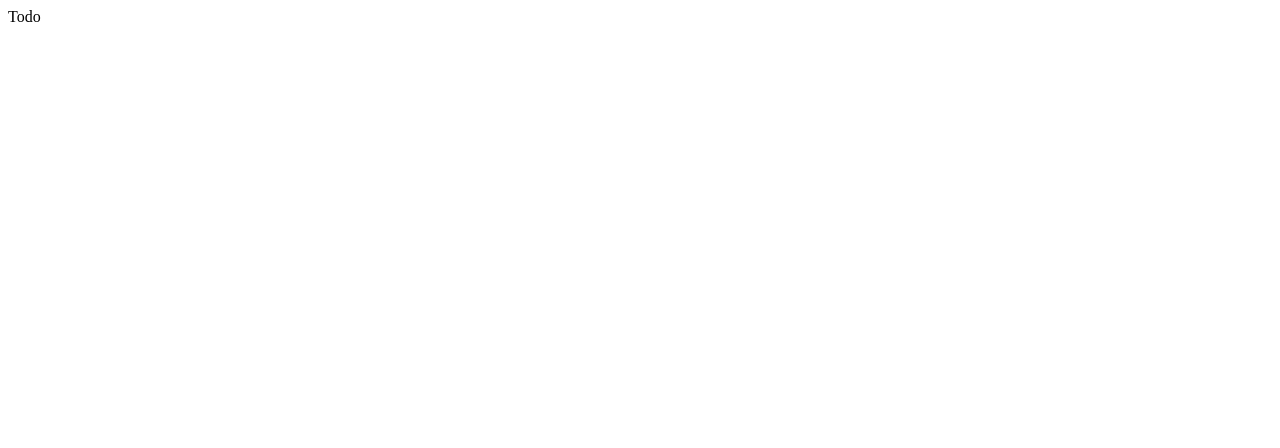
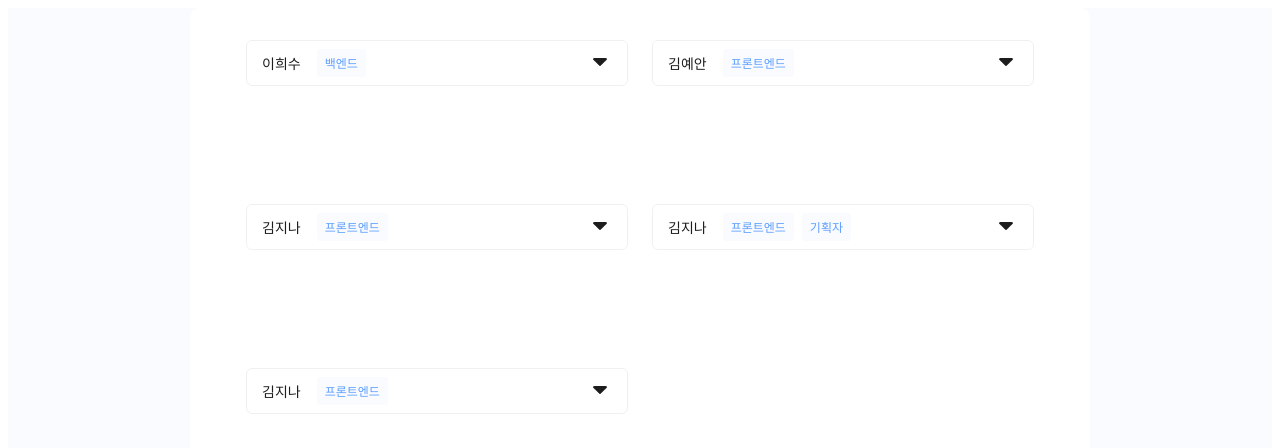
Before and after one commit to Teammanagers/frontend-v2, a React (Vite) app: page /todo in a window 1280 px wide. Shown: the top 448 px of the page. Built offline with nearby package versions, Linux system fonts and the light colour scheme.

Commit message:
feat: ActionDropdown 및 버튼 컴포넌트화

```diff
--- a/src/entities/todo/ui/ActionDropdown.tsx
+++ b/src/entities/todo/ui/ActionDropdown.tsx
@@ -3,7 +3,7 @@ import { Dropdown } from '@/shared/components/dropdown/compound/Dropdown';
 import useToggle from '@/shared/components/dropdown/hooks/useToggle';
 import dropdownIcon from '@/shared/assets/icons/dropdown.svg';
 
-export default function ActionDropdown() {
+function ActionDropdown() {
   const { isOpen, setIsOpen, toggle } = useToggle();
 
   return (
@@ -14,13 +14,15 @@ export default function ActionDropdown() {
 
       <Dropdown.Menu isOpen={isOpen} top="10px" left="-50%">
         <MenuWrapper>
-          <MenuItem onClick={toggle}>수정</MenuItem>
-          <MenuItem onClick={toggle}>삭제</MenuItem>
+          <ModifyButton onClick={toggle}>수정</ModifyButton>
+          <DeleteButton onClick={toggle}>삭제</DeleteButton>
         </MenuWrapper>
       </Dropdown.Menu>
     </Dropdown>
   );
 }
+
+export { ActionDropdown };
 
 const MenuWrapper = styled.div`
   display: flex;
@@ -46,4 +48,15 @@ const MenuWrapper = styled.div`
   }
 `;
 
-const MenuItem = styled.button``;
+const MenuItem = styled.button`
+  font-size: 10px;
+  font-weight: 400;
+`;
+
+const ModifyButton = styled(MenuItem)`
+  color: #1d1d1d;
+`;
+
+const DeleteButton = styled(MenuItem)`
+  color: #ff0000;
+`;
--- a/src/entities/todo/ui/Todo.tsx
+++ b/src/entities/todo/ui/Todo.tsx
@@ -1,7 +1,9 @@
 import { ReactNode } from 'react';
 import styled from 'styled-components';
-import dropdownMenuIcon from '@/shared/assets/common/dropdown-menu.svg';
 import { ButtonState, ITodo } from '../todo.type';
+import { Button } from './Button';
+import { TodoStatus } from './TodoStatus';
+import { ActionDropdown } from './ActionDropdown';
 
 /**
  * Todo 컴포넌트는 할 일 항목을 렌더링합니다.
@@ -10,10 +12,10 @@ import { ButtonState, ITodo } from '../todo.type';
  * @param {ButtonState} buttonState - 버튼의 상태를 나타내는 값 ('menu', 'alarm', 'none').
  */
 
-export const Todo = ({ children, buttonState }: ITodo) => {
+function Todo({ children, buttonState }: ITodo) {
   const buttonComponents: { [key in ButtonState]: ReactNode } = {
-    menu: <img src={dropdownMenuIcon} alt="dropdown-menu-icon" />,
-    alarm: <button>깨우기</button>, // 공통 컴포넌트 버튼 추가 예정
+    menu: <ActionDropdown />,
+    alarm: <Button>깨우기</Button>,
     none: null,
   };
 
@@ -21,7 +23,7 @@ export const Todo = ({ children, buttonState }: ITodo) => {
     <TodoContainer>
       <InnerWrapper>
         <ContentWrapper>
-          <Checkbox />
+          <TodoStatus />
           <Content>{children}</Content>
         </ContentWrapper>
 
@@ -29,7 +31,9 @@ export const Todo = ({ children, buttonState }: ITodo) => {
       </InnerWrapper>
     </TodoContainer>
   );
-};
+}
+
+export { Todo };
 
 const TodoContainer = styled.li`
   display: flex;
@@ -59,10 +63,3 @@ const ContentWrapper = styled.div`
 const Content = styled.p`
   margin: 0;
 `;
-
-const Checkbox = styled.div`
-  width: 20px;
-  height: 20px;
-  border-radius: 2px;
-  background-color: #f2f2f2;
-`;
--- a/src/pages/TodoPage/todo.tsx
+++ b/src/pages/TodoPage/todo.tsx
@@ -1,3 +1,21 @@
+import { TodoList } from '@/widgets/todo/TodoList';
+import styled from 'styled-components';
+
 export function TodoPage() {
-  return <div>Todo</div>;
+  return (
+    <Container>
+      <TodoList />
+    </Container>
+  );
 }
+
+const Container = styled.div`
+  display: flex;
+  flex-direction: column;
+  align-items: center;
+  gap: 24px;
+  width: 100%;
+  height: 100vh;
+  background-color: #f9fbff;
+  margin: 0;
+`;
```
